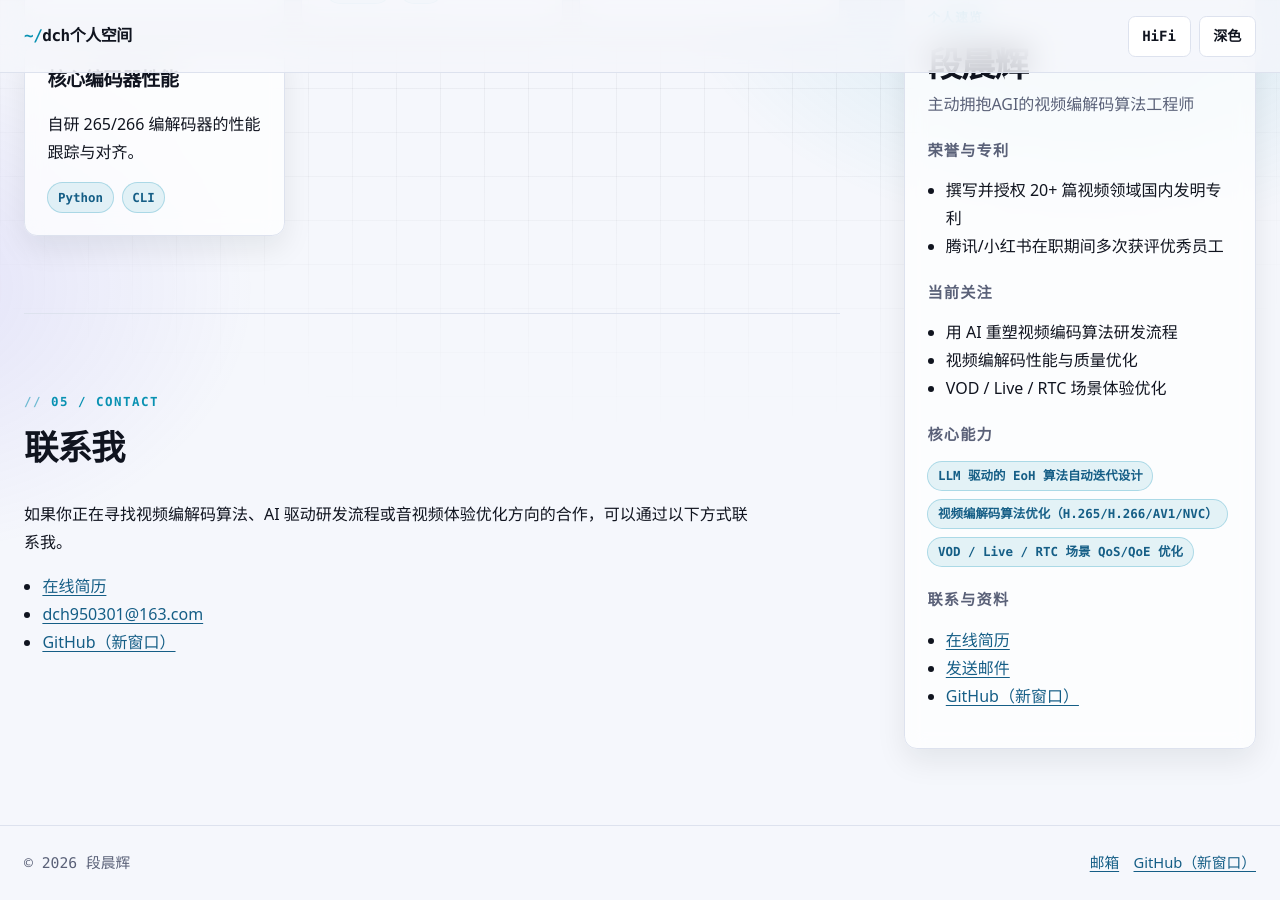
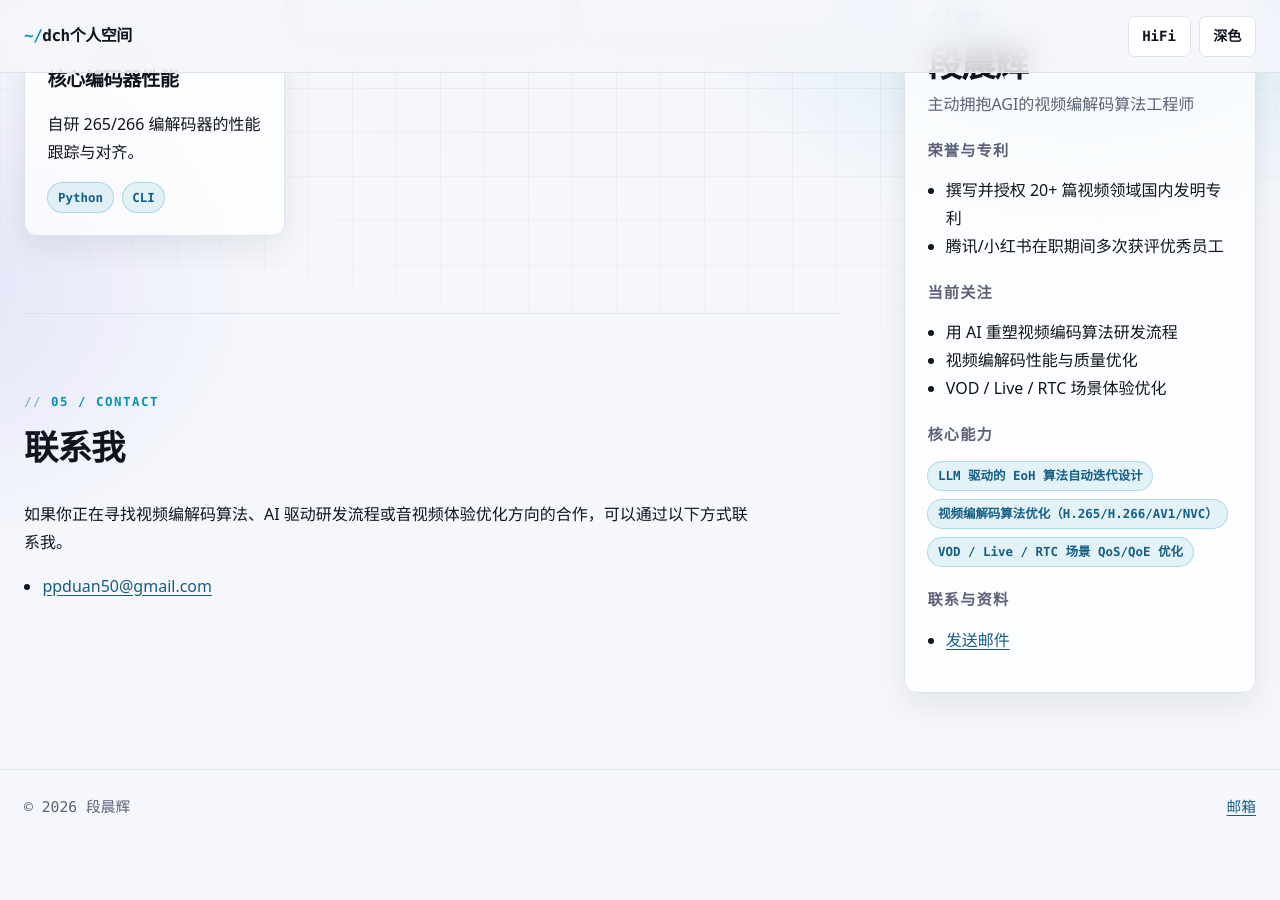
Before and after one commit to bitchenhui/bitchenhui.github.io, a Jekyll site: the page built from index.html, in a window 1280 px wide and 900 px high, scrolled down 3093 px. Built offline with Jekyll 4.4.1, drawn with Linux system fonts in a browser that asks for light colours; after the commit the page ends 3937 px from its top, so only the background shows below that.

Commit message:
chore: remove resume and github links, switch email
- Unlink the /resume/ page from home nav, contact and profile card
  (the page itself stays reachable by URL)
- Clear author.github so every GitHub link disappears site-wide
- Replace display email with ppduan50@gmail.com

```diff
--- a/_config.yml
+++ b/_config.yml
@@ -15,8 +15,8 @@ author:
   name: "段晨辉"
   role: "主动拥抱AGI的视频编解码算法工程师"
   intro: "用AI重塑所有流程中；ACL努力康复中的篮球爱好者；北京探店"
-  email: "dch950301@163.com"
-  github: "https://github.com/bitchenhui"
+  email: "ppduan50@gmail.com"
+  github: ""
   linkedin: ""
   # 可选：上传 PDF 简历到 assets/ 后填 "/assets/resume.pdf"；留空则只显示在线简历 /resume/
   resume_url: ""
--- a/_includes/profile-card.html
+++ b/_includes/profile-card.html
@@ -31,7 +31,6 @@
   {% if email != "" or github != "" or linkedin != "" or resume_url != "" %}
     <h3>联系与资料</h3>
     <ul class="profile-card__links">
-      <li><a href="{{ '/resume/' | relative_url }}">在线简历</a></li>
       {% if email != "" %}<li><a href="mailto:{{ email | escape }}">发送邮件</a></li>{% endif %}
       {% if github != "" %}<li><a href="{{ github | escape }}" target="_blank" rel="noopener noreferrer">GitHub（新窗口）</a></li>{% endif %}
       {% if linkedin != "" %}<li><a href="{{ linkedin | escape }}" target="_blank" rel="noopener noreferrer">LinkedIn（新窗口）</a></li>{% endif %}
--- a/index.html
+++ b/index.html
@@ -17,7 +17,6 @@ title: 首页
       <a href="#experience">工作经历</a>
       <a href="#projects">个人作品</a>
       <a href="#contact">联系我</a>
-      <a href="{{ '/resume/' | relative_url }}">简历</a>
     </nav>
   </section>
 
@@ -70,7 +69,6 @@ title: 首页
     {% if email != "" or github != "" or linkedin != "" or resume_url != "" %}
       <p>如果你正在寻找视频编解码算法、AI 驱动研发流程或音视频体验优化方向的合作，可以通过以下方式联系我。</p>
       <ul class="profile-card__links">
-        <li><a href="{{ '/resume/' | relative_url }}">在线简历</a></li>
         {% if email != "" %}<li><a href="mailto:{{ email | escape }}">{{ email | escape }}</a></li>{% endif %}
         {% if github != "" %}<li><a href="{{ github | escape }}" target="_blank" rel="noopener noreferrer">GitHub（新窗口）</a></li>{% endif %}
         {% if linkedin != "" %}<li><a href="{{ linkedin | escape }}" target="_blank" rel="noopener noreferrer">LinkedIn（新窗口）</a></li>{% endif %}
```
